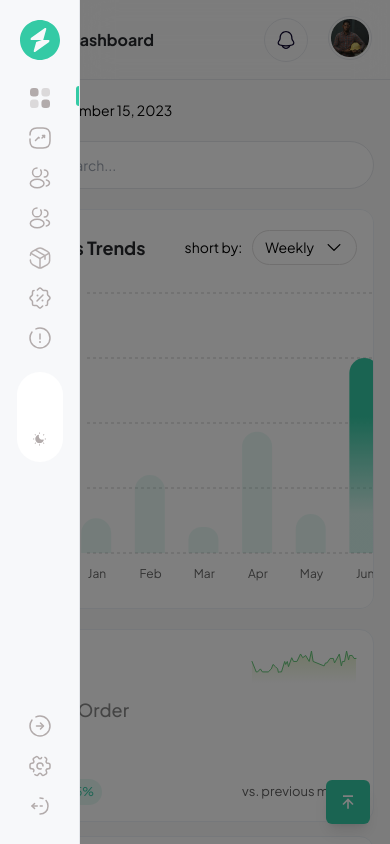
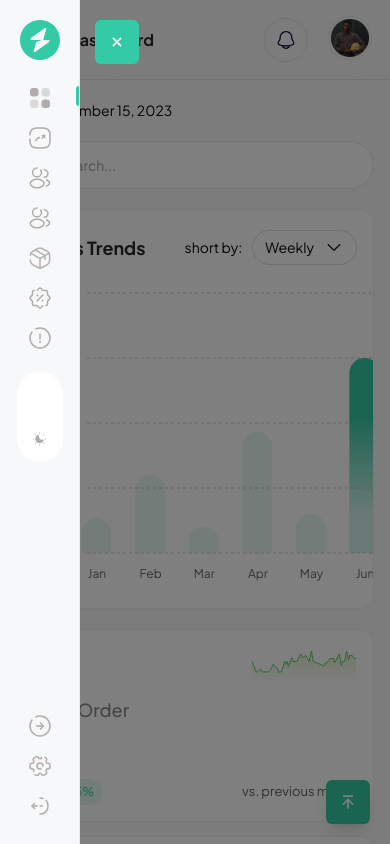
Before and after one commit to frank1003A/Geepay-Hackathon-Submission, a React (Vite) app: page / in a window 390 px wide. Both pictures are taken after a click on the button 38 px from the left and 39 px from the top of the page. Shown: the top 844 px of the page. Built offline with nearby package versions, Linux system fonts and the light colour scheme.

Commit message:
update Bar.tsx and Sidebar.tsx

```diff
--- a/src/components/Ui/Bar.tsx
+++ b/src/components/Ui/Bar.tsx
@@ -12,6 +12,7 @@ const Bar = ({ toggleSlidebar }: BarProps) => {
     <header className="flex w-full border-b dark:border-b-[#555] p-[18px] sticky top-0 backdrop-blur-lg max-h-[80px] z-[900]">
       <div className="flex items-center justify-center w-full dark:text-white">
         <button
+          id="logo_hamburger"
           className="bg-none rounded-full md:hidden"
           onClick={toggleSlidebar}
         >
--- a/src/components/Ui/Sidebar.tsx
+++ b/src/components/Ui/Sidebar.tsx
@@ -1,4 +1,5 @@
 import { useEffect, useRef, useState } from "react";
+import { BiX } from "react-icons/bi";
 import { siteConfig } from "../../config/site";
 import { Logo } from "../Icons";
 import Switcher from "../ThemeSwitcher";
@@ -14,6 +15,9 @@ const Sidebar = ({ slidebar, toggleSlidebar }: SidebarProps) => {
   useEffect(() => {
     const sidebar = sbRef.current as HTMLElement;
     const menus = sidebar.querySelectorAll("button, a");
+    const trigger = document.getElementById(
+      "logo_hamburger"
+    ) as HTMLButtonElement;
 
     const handleKeyDown = (event: KeyboardEvent) => {
       const activeElement = document.activeElement;
@@ -40,6 +44,7 @@ const Sidebar = ({ slidebar, toggleSlidebar }: SidebarProps) => {
           break;
         case "Escape":
           event.preventDefault();
+          trigger ? trigger.focus() : null;
           toggleSlidebar();
           break;
         default:
@@ -64,8 +69,17 @@ const Sidebar = ({ slidebar, toggleSlidebar }: SidebarProps) => {
         className={`fixed inset-0 z-[1000] ${
           slidebar === false ? "translate-x-[-100%]" : "translate-x-[0%]"
         } transition-[.5s] md:transform-none bg-[#F7F8FA] dark:bg-darkbg md:block w-[80px] px-0 border-r border-e-border dark:border-e-[#555] h-full`}
+        aria-hidden={slidebar ? "true" : "false"}
       >
-        <div className="flex flex-col justify-start align-center py-[20px] h-full">
+        <div className="relative flex flex-col justify-start align-center py-[20px] h-full">
+          {slidebar ? (
+            <button
+              className="md:hidden absolute right-[-60px] flex items-center justify-center text-white bg-primary text-[20px] p-3 rounded-md"
+              onClick={toggleSlidebar}
+            >
+              <BiX />
+            </button>
+          ) : null}
           <div className="flex justify-center align-center">
             <a href="/">
               <Logo />
```
